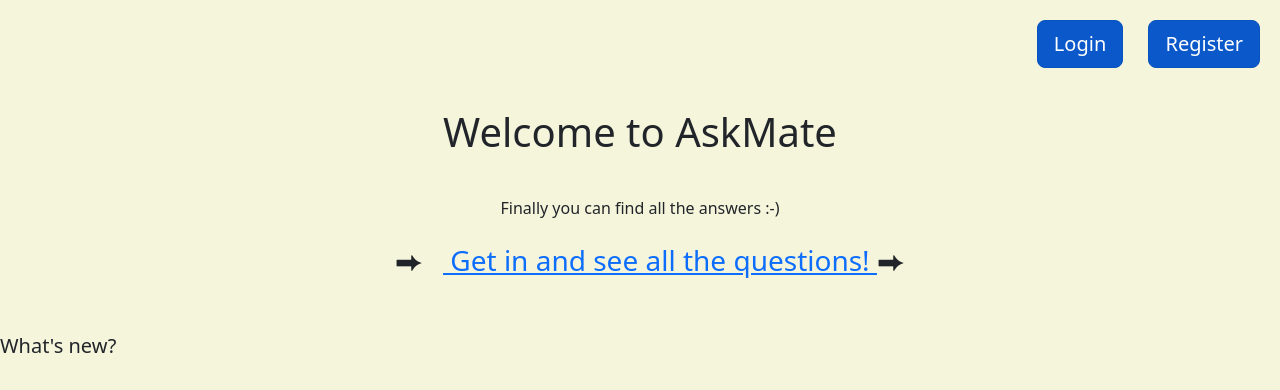
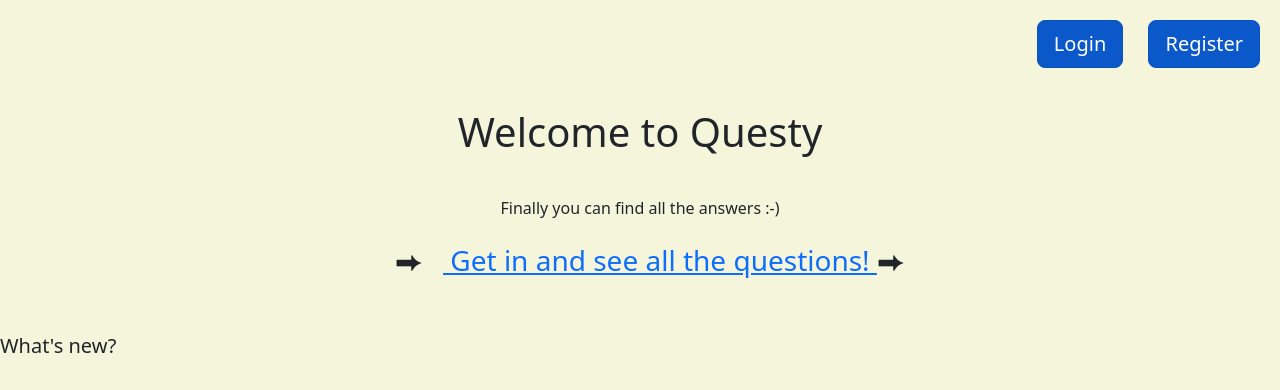
Before and after one commit to h-dejmian/questy, a Flask app: template templates/index.html in a window 1280 px wide. Shown: the top 390 px of the page. Run offline with Flask 2, Linux system fonts and the light colour scheme; the template is opened without the code that fills it: most values are stand-ins (such as "Sample title", 1, 10 or a date in 2020).

Commit message:
editing headers

```diff
--- a/templates/index.html
+++ b/templates/index.html
@@ -10,7 +10,7 @@
             {% endif %}
         </div>
 
-        <h1>Welcome to AskMate</h1>
+        <h1>Welcome to Questy</h1>
 
         <div class="welcome-message">
             Finally you can find all the answers :-)
--- a/templates/layout.html
+++ b/templates/layout.html
@@ -4,7 +4,7 @@
     <meta charset="UTF-8">
     <meta http-equiv="X-UA-Compatible" content="IE=edge">
     <meta name="viewport" content="width=device-width, initial-scale=1.0">
-    <title>Ask Mate</title>
+    <title>Questy</title>
     <link href="https://cdn.jsdelivr.net/npm/bootstrap@5.2.3/dist/css/bootstrap.min.css" rel="stylesheet" integrity="sha384-rbsA2VBKQhggwzxH7pPCaAqO46MgnOM80zW1RWuH61DGLwZJEdK2Kadq2F9CUG65" crossorigin="anonymous">
     <link rel="stylesheet" href="static/style.css">
 </head>
--- a/templates/list.html
+++ b/templates/list.html
@@ -3,7 +3,7 @@
 
     <body>
       <br/>
-        <h1>AskMate - Questions List</h1>
+        <h1>Questions List</h1>
         <br><br>
         <table class="table" style="width:100%" border="1">
             <tr>
--- a/templates/question.html
+++ b/templates/question.html
@@ -5,7 +5,7 @@
         <link rel="stylesheet" href="/static/style.css">
     </head>
     <body>
-        <h1>AskMate - Question</h1>
+        <h1>Question</h1>
         <div class="question-body">
             <h2>{{ question.title }}</h2>
             <p>{{ question.message }}</p>
```
